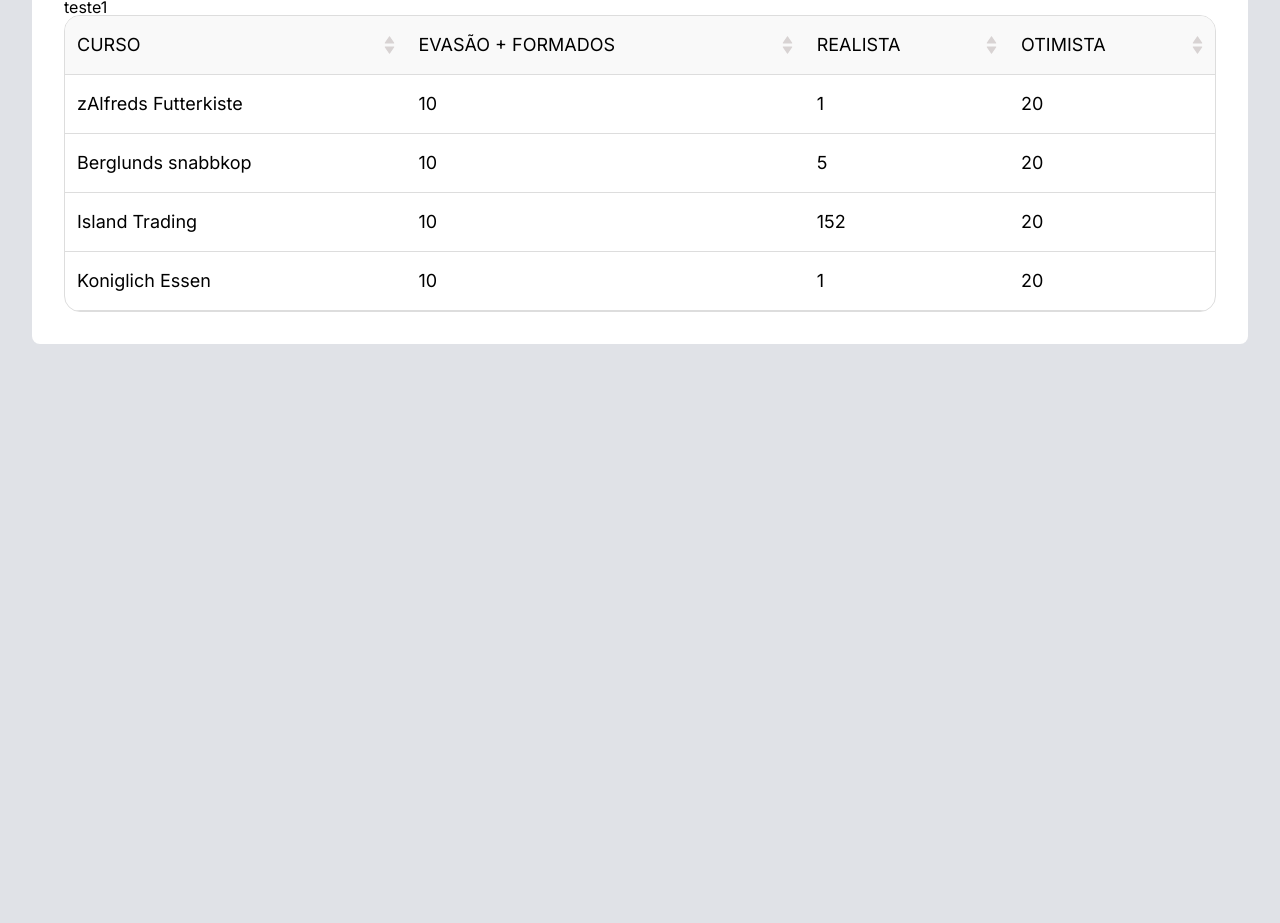
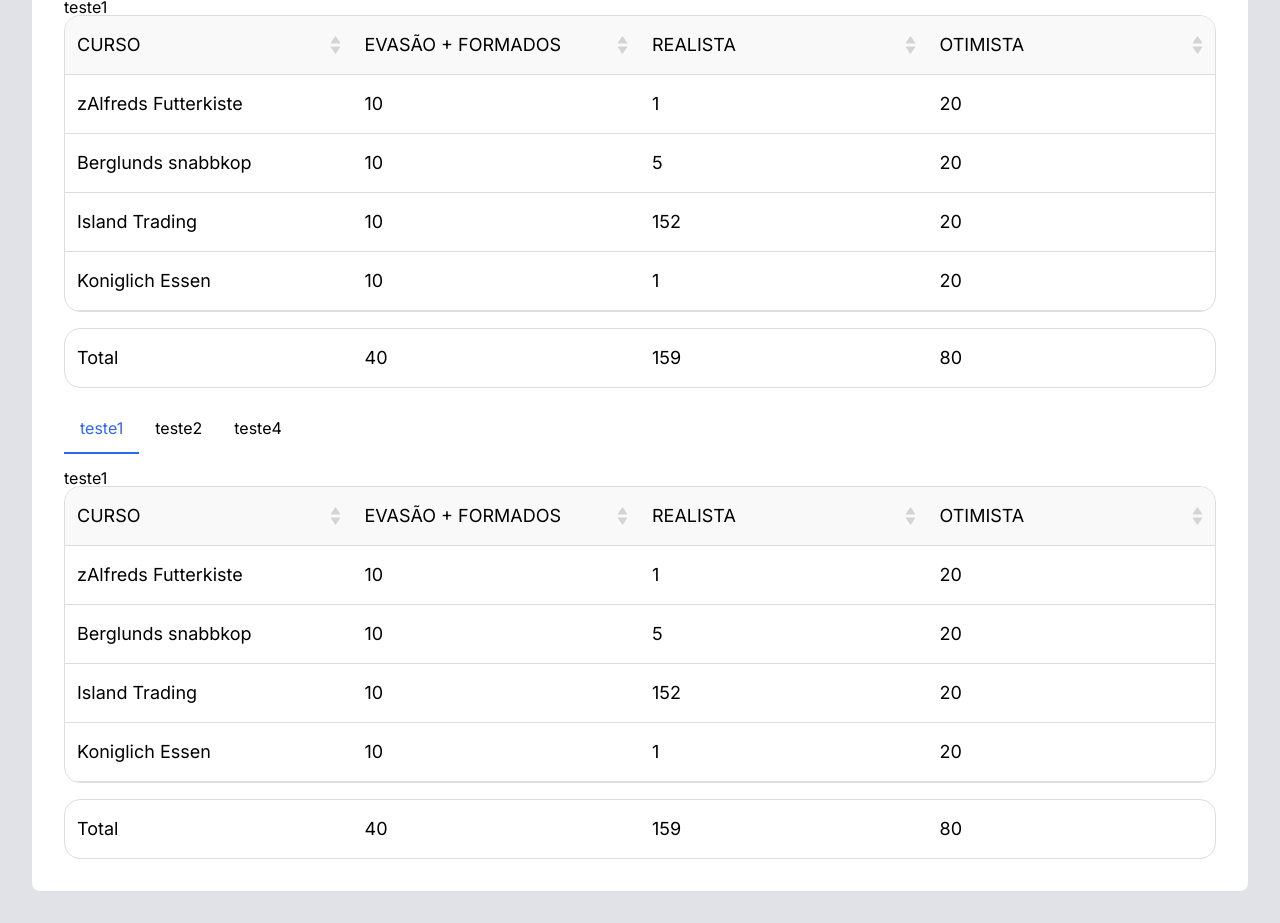
Before and after one commit to TutorFx/Unieduk-Components, a website: page src/layout/comercial.html in a window 1280 px wide. Shown: the part 589-1512 px from the top of the page. Before the commit the page ends 965 px from the top, so only its background shows below. Drawn offline with nearby package versions, Linux system fonts and the light colour scheme.

Commit message:
Tabela Redutor

```diff
--- a/src/components/tabela.js
+++ b/src/components/tabela.js
@@ -17,7 +17,7 @@ switcher = {
 };
 cell = {
   template: /* html */ `
-  <div ${/* @click="++this.$refs.switcher.status" */''} class="cell">
+  <div ${/* @click="++this.$refs.switcher.status" */ ""} class="cell">
     <div>{{row}}</div><switcher ref="switcher" />
   </div>
   `,
@@ -26,10 +26,11 @@ cell = {
   },
   props: {
     row: String,
-  }
+  },
 };
 const tabela = {
   template: /*html*/ `
+  <div class="tabelas">
     <div class="tabela">
       <table>
         <thead>
@@ -46,6 +47,16 @@ const tabela = {
         </tbody>
       </table>
     </div>
+    <div class="tabela">
+      <table>
+        <tbody class="tableAdd">
+          <tr>
+            <td v-for="(i, row) in tabelanomes">{{tabelanomes[row] == Number ? tabelaFiltered?.map(item => item[row])?.reduce((prev, curr) => prev + curr, 0) : 'Total'}}</td>
+          </tr>
+        </tbody>
+      </table>
+    </div>
+  </div>
   `,
   props: {
     titulo: {
@@ -55,60 +66,47 @@ const tabela = {
       type: Array,
       defaultValue: [],
     },
+    table: {
+      type: Array,
+      defaultValue: [],
+    },
   },
   data: () => ({
     id: null,
     search: "",
-    tabelanomes: {"curso": String, "Evasão + Formados": Number,"Realista": Number, "Otimista": Number},
-    defaultabela: [
-      {
-        curso: "zAlfreds Futterkiste",
-        "Evasão + Formados": 10,
-        "Realista": 1,
-        "Otimista": 20
+    tabelanomes: {
+      curso: String,
+      "Evasão + Formados": Number,
+      Realista: Number,
+      Otimista: Number,
     },
-      {
-        curso: "Berglunds snabbkop",
-        "Evasão + Formados": 10,
-        "Realista": 5,
-        "Otimista": 20
-      },
-      {
-        curso: "Island Trading",
-        "Evasão + Formados": 10,
-        "Realista": 152,
-        "Otimista": 20
-      },
-      {
-        curso: "Koniglich Essen",
-        "Evasão + Formados": 10,
-        "Realista": 1,
-        "Otimista": 20
-      },
-    ],
-    sortBy: null
+    sortBy: null,
   }),
   components: {
     cell,
   },
   computed: {
-    tabelaFiltered(){
-      const sortby = this.sortBy
-      if(!sortby) return this.defaultabela;
+    tabelaFiltered() {
+      const sortby = this.sortBy;
+      if (!sortby) return this.table;
       //this.tabelanomes[sortby] = typeof
-      if(this.tabelanomes[sortby] == Number) return _.orderBy(this.defaultabela, [sortby], ['asc']);
-      else if (this.tabelanomes[sortby] == String) return this.defaultabela.sort((a, b) => a[sortby] > b[sortby] ? 1 : -1);
-      else return this.defaultabela;
-    }
+      if (this.tabelanomes[sortby] == Number)
+        return _.orderBy(this.table, [sortby], ["asc"]);
+      else if (this.tabelanomes[sortby] == String)
+        return this.table.sort((a, b) => (a[sortby] > b[sortby] ? 1 : -1));
+      else return this.table;
+    },
   },
   mounted() {
     // ordena dado um criterio
 
-    var columns = document.querySelectorAll('.titleColumn');
+    var columns = document.querySelectorAll(".titleColumn");
 
-    columns.forEach(c => c.addEventListener("click", (event) => {
+    columns.forEach((c) =>
+      c.addEventListener("click", (event) => {
         var columnTitle = event.target.textContent;
-        this.sortBy = columnTitle
-    }))
-  }
+        this.sortBy = columnTitle;
+      })
+    );
+  },
 };
--- a/src/layout/comercial.html
+++ b/src/layout/comercial.html
@@ -93,7 +93,10 @@
           <div class="disabled-color">Quantidade de novos alunos estimada para 2023-01</div>
           <faj-selectnav :options="optionsNavOne" @selected="(e) => selectNav = e"></faj-selectnav>
           {{selectNav}}
-          <faj-tabela></faj-tabela>
+          <faj-tabela :table="tabledata"></faj-tabela>
+          <faj-selectnav :options="optionsNavOne" @selected="(e) => selectNav = e"></faj-selectnav>
+          {{selectNav}}
+          <faj-tabela :table="tabledata"></faj-tabela>
         </div>
       </div>
     </div>
@@ -112,7 +115,33 @@
         selector: {},
         radio: null,
         selectNav: 'teste1',
-        optionsNavOne: ['teste1', 'teste2', 'teste4']
+        optionsNavOne: ['teste1', 'teste2', 'teste4'],
+        tabledata: [
+          {
+            curso: "zAlfreds Futterkiste",
+            "Evasão + Formados": 10,
+            "Realista": 1,
+            "Otimista": 20
+          },
+          {
+            curso: "Berglunds snabbkop",
+            "Evasão + Formados": 10,
+            "Realista": 5,
+            "Otimista": 20
+          },
+          {
+            curso: "Island Trading",
+            "Evasão + Formados": 10,
+            "Realista": 152,
+            "Otimista": 20
+          },
+          {
+            curso: "Koniglich Essen",
+            "Evasão + Formados": 10,
+            "Realista": 1,
+            "Otimista": 20
+          },
+        ]
       })
     }).mount('#app')
 
--- a/src/scss/tabela.scss
+++ b/src/scss/tabela.scss
@@ -1,3 +1,8 @@
+.tabelas{
+  .tabela:not(:last-child){
+    margin-bottom: 1rem;
+  }
+}
 .tabela {
   overflow: hidden;
   border: 1px solid #ddd;
@@ -7,11 +12,27 @@
     font-size: 12px;
     font-weight: 500;
 
+    table-layout: fixed;
+
     border-collapse: collapse;
     width: 100%;
     font-size: 18px;
-
-
+    .tableBody{
+      tr{
+        &:last-child{
+          border-radius: 16px;
+        }
+      }
+    }
+    .tableAdd{
+      tr{
+        &:first-child{
+          //border-top: 5px solid #ddd;
+          margin-top: 5px;
+        }
+      }
+    }
+    :not(.tableAdd) {
       th,
       td {
         text-align: left;
@@ -39,3 +60,4 @@
       }
     }
   }
+}
```
Also changed, not shown: src/css/tabela.css. Lines whose indentation alone changed are shown as unchanged.
